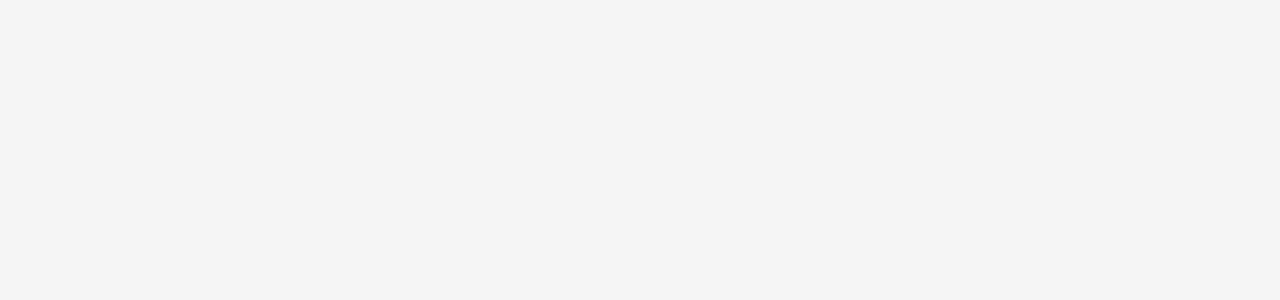
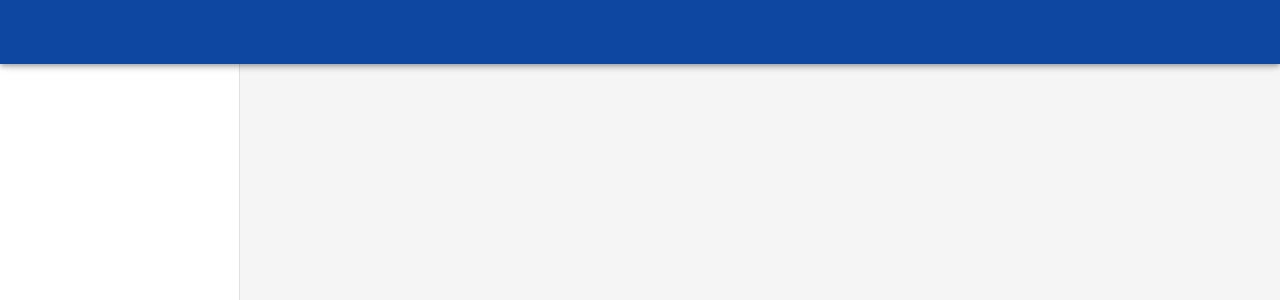
Before and after one commit to GulcB/IoT_Live_Fleet_Tracking_and_Alert_System, a React (Vite) app in the folder sutlac/: page / in a window 1280 px wide. Shown: the top 300 px of the page. Built offline with nearby package versions, Linux system fonts and the light colour scheme.

Commit message:
(feat): MainLayout, navbar and left sidebar has been created as a template.

```diff
--- a/sutlac/src/layout/MainLayout.tsx
+++ b/sutlac/src/layout/MainLayout.tsx
@@ -1,6 +1,59 @@
-// Placeholder for MainLayout - will be implemented later
+import { useState } from 'react';
+import { Outlet } from 'react-router-dom';
+import { Box, useTheme, useMediaQuery } from '@mui/material';
+import Navbar from './Navbar';
+import Sidebar, { SIDEBAR_WIDTH, NAVBAR_HEIGHT } from './Sidebar';
+
 const MainLayout = () => {
-	return null;
+	const [sidebarOpen, setSidebarOpen] = useState(false);
+	const theme = useTheme();
+	const isMobile = useMediaQuery(theme.breakpoints.down('md')); // Below 768px
+
+	const handleMenuClick = () => {
+		setSidebarOpen(!sidebarOpen);
+	};
+
+	const handleSidebarClose = () => {
+		setSidebarOpen(false);
+	};
+
+	return (
+		<Box
+			sx={{
+				display: 'flex',
+				minHeight: '100vh',
+				width: '100%',
+			}}
+		>
+			{/* Navbar - fixed at top */}
+			<Navbar onMenuClick={handleMenuClick} />
+
+			{/* Sidebar - permanent on desktop, drawer on mobile */}
+			<Sidebar open={sidebarOpen} onClose={handleSidebarClose} />
+
+			{/* Main Content Area */}
+			<Box
+				component="main"
+				sx={{
+					flexGrow: 1,
+					pt: `${NAVBAR_HEIGHT}px`, // Space for fixed navbar
+					ml: isMobile ? 0 : `${SIDEBAR_WIDTH}px`, // Space for sidebar on desktop
+					minHeight: '100vh',
+					backgroundColor: 'background.default',
+					transition: theme.transitions.create(['margin'], {
+						easing: theme.transitions.easing.sharp,
+						duration: theme.transitions.duration.leavingScreen,
+					}),
+				}}
+				role="main"
+				aria-label="Main content"
+			>
+				<Box sx={{ p: { xs: 2, sm: 3 } }}>
+					<Outlet />
+				</Box>
+			</Box>
+		</Box>
+	);
 };
 
 export default MainLayout;
--- /dev/null
+++ b/sutlac/src/layout/Navbar.tsx
@@ -0,0 +1,48 @@
+import { AppBar, Toolbar, IconButton, Box } from '@mui/material';
+import MenuIcon from '@mui/icons-material/Menu';
+
+interface NavbarProps {
+    onMenuClick: () => void;
+}
+
+const Navbar = ({ onMenuClick }: NavbarProps) => {
+    return (
+        <AppBar
+            position="fixed"
+            sx={{
+                zIndex: (theme) => theme.zIndex.drawer + 1,
+                height: 64,
+            }}
+            role="banner"
+            aria-label="Main navigation bar"
+        >
+            <Toolbar sx={{ minHeight: 64 }}>
+                {/* Hamburger menu for mobile */}
+                <IconButton
+                    color="inherit"
+                    aria-label="Open sidebar menu"
+                    edge="start"
+                    onClick={onMenuClick}
+                    sx={{
+                        mr: 2,
+                        display: { md: 'none' } // Hidden on desktop (768px+)
+                    }}
+                >
+                    <MenuIcon />
+                </IconButton>
+
+                {/* Placeholder: Logo/Brand will go here */}
+                <Box sx={{ flexGrow: 1 }}>
+                    {/* Logo placeholder */}
+                </Box>
+
+                {/* Placeholder: User menu, notifications, etc. will go here */}
+                <Box>
+                    {/* Right side items placeholder */}
+                </Box>
+            </Toolbar>
+        </AppBar>
+    );
+};
+
+export default Navbar;
--- /dev/null
+++ b/sutlac/src/layout/Sidebar.tsx
@@ -0,0 +1,77 @@
+import { Drawer, Box, useTheme, useMediaQuery } from '@mui/material';
+
+// Sidebar width constants - exported for use in MainLayout
+export const SIDEBAR_WIDTH = 240;
+export const NAVBAR_HEIGHT = 64;
+
+interface SidebarProps {
+    open: boolean;
+    onClose: () => void;
+}
+
+const Sidebar = ({ open, onClose }: SidebarProps) => {
+    const theme = useTheme();
+    const isMobile = useMediaQuery(theme.breakpoints.down('md')); // Below 768px
+
+    const drawerContent = (
+        <Box
+            sx={{
+                width: SIDEBAR_WIDTH,
+                height: '100%',
+                backgroundColor: 'background.paper',
+                borderRight: '1px solid',
+                borderColor: 'divider',
+                pt: `${NAVBAR_HEIGHT}px`, // Space for navbar
+            }}
+            role="navigation"
+            aria-label="Sidebar navigation"
+        >
+            {/* Placeholder: Menu items will go here */}
+            <Box sx={{ p: 2 }}>
+                {/* Sidebar content placeholder */}
+            </Box>
+        </Box>
+    );
+
+    // Mobile: Temporary drawer (overlay)
+    if (isMobile) {
+        return (
+            <Drawer
+                variant="temporary"
+                open={open}
+                onClose={onClose}
+                ModalProps={{
+                    keepMounted: true, // Better mobile performance
+                }}
+                sx={{
+                    '& .MuiDrawer-paper': {
+                        width: SIDEBAR_WIDTH,
+                        boxSizing: 'border-box',
+                    },
+                }}
+            >
+                {drawerContent}
+            </Drawer>
+        );
+    }
+
+    // Desktop: Permanent drawer
+    return (
+        <Drawer
+            variant="permanent"
+            sx={{
+                width: SIDEBAR_WIDTH,
+                flexShrink: 0,
+                '& .MuiDrawer-paper': {
+                    width: SIDEBAR_WIDTH,
+                    boxSizing: 'border-box',
+                },
+            }}
+            open
+        >
+            {drawerContent}
+        </Drawer>
+    );
+};
+
+export default Sidebar;
--- a/sutlac/src/utils/AuthContext.tsx
+++ b/sutlac/src/utils/AuthContext.tsx
@@ -10,7 +10,9 @@ interface AuthContextType {
 const AuthContext = createContext<AuthContextType | undefined>(undefined);
 
 export const AuthProvider: React.FC<{ children: React.ReactNode }> = ({ children }) => {
-	const [isAuthenticated, setIsAuthenticated] = useState<boolean>(false);
+	// TODO: Set back to false once Keycloak is integrated
+	// For development, everyone is auto-authenticated as admin
+	const [isAuthenticated, setIsAuthenticated] = useState<boolean>(true);
 
 	// For now, everyone is admin once logged in.
 	// In the future, this will come from Keycloak/User profile.
```
Also changed, not shown: 1 other file (tests, documents, lock files or other folders).
